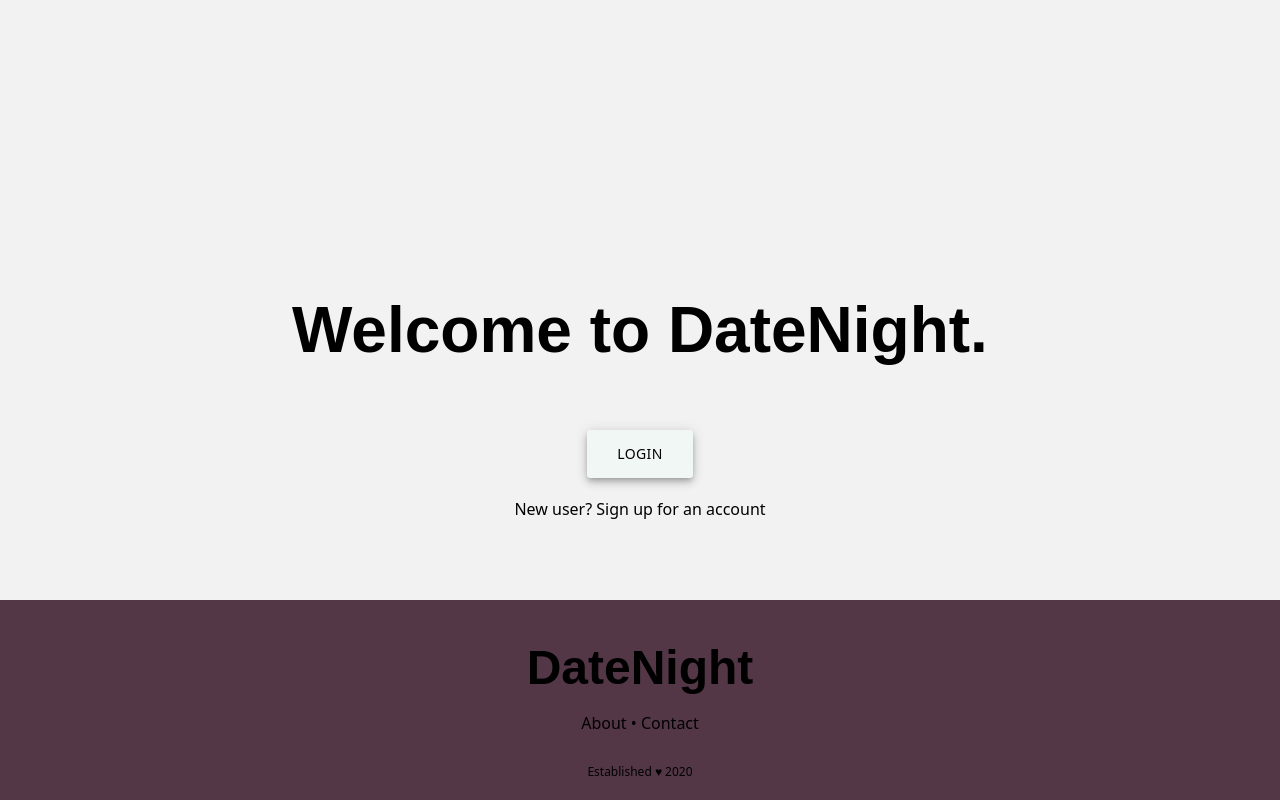
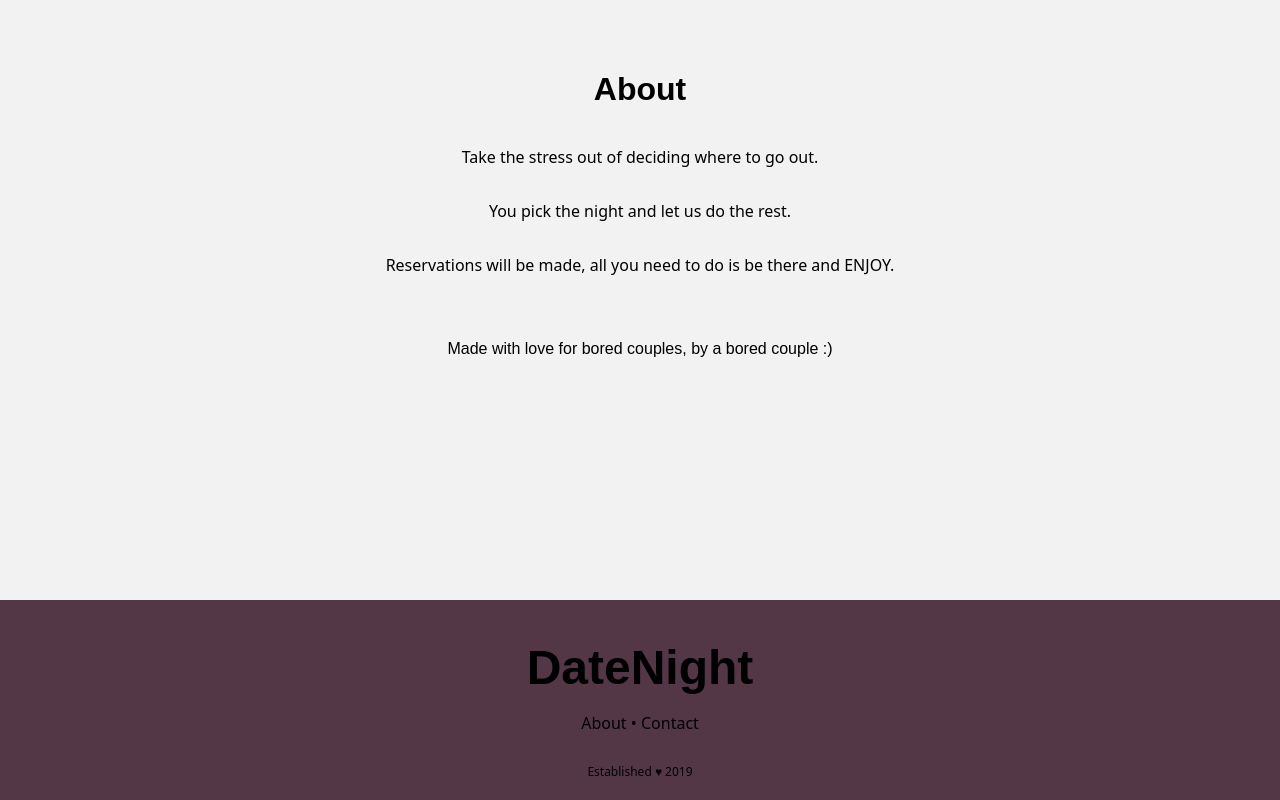
Before and after one commit to kara-o/heroku-datenight, a React (Create React App) app in the folder frontend/: page /info/about in a window 1280 px wide. Built offline with nearby package versions, Linux system fonts and the light colour scheme.

Commit message:
about/contact

```diff
--- a/frontend/src/App.js
+++ b/frontend/src/App.js
@@ -16,7 +16,7 @@ import {
   AdminLogin,
   AdminRequestShow,
 } from "./admin/components";
-import { Navbar, Footer } from "./elements";
+import { Navbar, Footer, Info } from "./elements";
 import { logoutUser } from "./user/services/api";
 import {
   logoutAdmin,
@@ -149,6 +149,7 @@ const App = () => {
       ) : null}
       <div className={classes.mainContainer}>
         <Switch>
+          <Route path="/info/:type" render={(props) => <Info {...props} />} />
           <Route
             path="/login"
             render={(props) =>
--- a/frontend/src/admin/components/AdminItineraryPackageShow.js
+++ b/frontend/src/admin/components/AdminItineraryPackageShow.js
@@ -119,23 +119,21 @@ const ItineraryItemForm = (props) => {
         value={address}
         onChange={(e) => setAddress(e.target.value)}
       />
+      <MyInput
+        placeholder="Make reservation link"
+        value={makeResLink}
+        onChange={(e) => setMakeResLink(e.target.value)}
+      />
+      <MyInput
+        placeholder="Map URL"
+        value={mapUrl}
+        onChange={(e) => setMapUrl(e.target.value)}
+      />
       <Blurb
         placeholder="Blurb"
         value={blurb}
         onChange={(e) => setBlurb(e.target.value)}
       />
-      <div className={classes.links}>
-        <MyInput
-          placeholder="Make reservation link"
-          value={makeResLink}
-          onChange={(e) => setMakeResLink(e.target.value)}
-        />
-        <MyInput
-          placeholder="Map URL"
-          value={mapUrl}
-          onChange={(e) => setMapUrl(e.target.value)}
-        />
-      </div>
       <div className={classes.buttons}>
         <MyButton onClick={handleCreateMap}>Generate Map</MyButton>
         {iFrame ? <Map width="75%" height="300px" url={iFrame} /> : null}
@@ -160,7 +158,7 @@ const AdminItineraryPackageShow = (props) => {
         setItinPackageItems(itinPackage.itinerary_package_items);
       });
     }
-  }, [userData]);
+  }, [itinPackageId, userData]);
 
   const displayItinPackage = () => {
     if (itinPackage) {
--- a/frontend/src/admin/components/AdminRequestShow.js
+++ b/frontend/src/admin/components/AdminRequestShow.js
@@ -127,7 +127,7 @@ const AdminRequestShow = (props) => {
         setNeighborhoods(list);
       });
     }
-  }, [userData]);
+  }, [userData, requestId]);
 
   const handleComplete = () => {
     toggleRequestFulfilled(userData, requestId, !request.fulfilled).then(
--- a/frontend/src/elements/Footer.js
+++ b/frontend/src/elements/Footer.js
@@ -48,11 +48,16 @@ const Footer = () => {
         <h1 className={classes.title}>DateNight</h1>
       </Link>
       <div>
-        <MyLink styles={classes.link}>About</MyLink> •{" "}
-        <MyLink styles={classes.link}>Contact</MyLink>
+        <MyLink destination="/info/about" styles={classes.link}>
+          About
+        </MyLink>{" "}
+        •{" "}
+        <MyLink destination="/info/contact" styles={classes.link}>
+          Contact
+        </MyLink>
       </div>
 
-      <p className={classes.copyright}>Established ♥ 2020</p>
+      <p className={classes.copyright}>Established ♥ 2019</p>
     </footer>
   );
 };
--- /dev/null
+++ b/frontend/src/elements/Info.js
@@ -0,0 +1,50 @@
+import React from "react";
+import { createUseStyles } from "react-jss";
+
+const useStyles = createUseStyles({
+  container: {
+    gridColumn: "1/3",
+    display: "flex",
+    flexDirection: "column",
+    alignItems: "center",
+  },
+  info: {
+    display: "flex",
+    flexDirection: "column",
+    justifyContent: "center",
+    alignItems: "center",
+    textAlign: "center",
+  },
+});
+
+const Info = (props) => {
+  const classes = useStyles();
+  const { type } = props.match.params;
+
+  return (
+    <div className={classes.container}>
+      <h1 className={classes.title}>
+        {type === "about" ? "About" : "Contact Us"}
+      </h1>
+      {type === "about" ? (
+        <div className={classes.info}>
+          <p>Take the stress out of deciding where to go out.</p>
+          <p>You pick the night and let us do the rest.</p>
+          <p>
+            Reservations will be made, all you need to do is be there and ENJOY.
+          </p>
+          <p></p>
+          <p className="title-fantasy-font">
+            Made with love for bored couples, by a bored couple :)
+          </p>
+        </div>
+      ) : (
+        <div className={classes.info}>
+          <a href="mailto:datenightmain@gmail.com">datenightmain@gmail.com</a>
+        </div>
+      )}
+    </div>
+  );
+};
+
+export default Info;
--- a/frontend/src/elements/index.js
+++ b/frontend/src/elements/index.js
@@ -25,6 +25,7 @@ import Stars from "./Stars";
 import MyPaper from "./MyPaper";
 import Blurb from "./Blurb";
 import Loading from "./Loading";
+import Info from "./Info";
 
 export {
   MyButton,
@@ -54,4 +55,5 @@ export {
   MyPaper,
   Blurb,
   Loading,
+  Info,
 };
```
